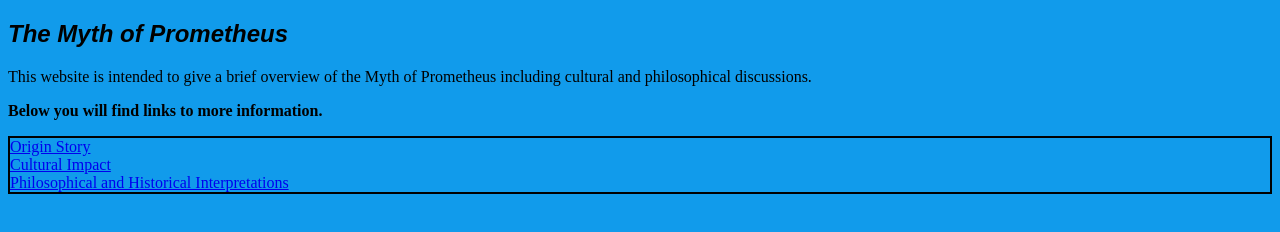
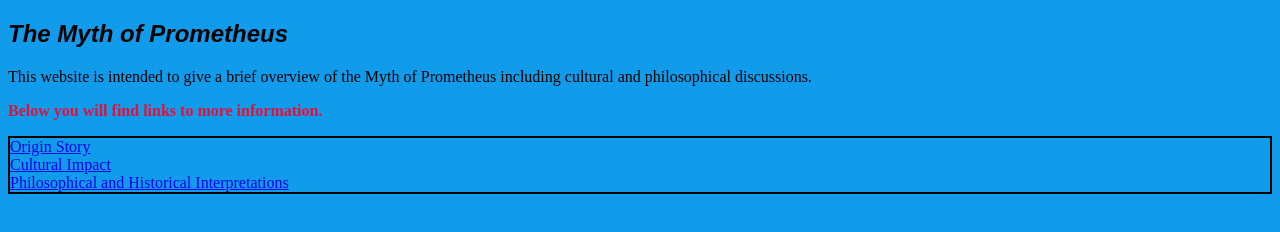
Before and after one commit to jdmar3-comp426/a01-cdmatamo, a website: page index.html in a window 1280 px wide. Drawn offline with Linux system fonts and the light colour scheme.

Commit message:
final attempt no more

```diff
--- a/styles.css
+++ b/styles.css
@@ -53,3 +53,7 @@
 
     background-color: #8b8b94;
 }
+
+p strong {
+    color:crimson;
+}
```
